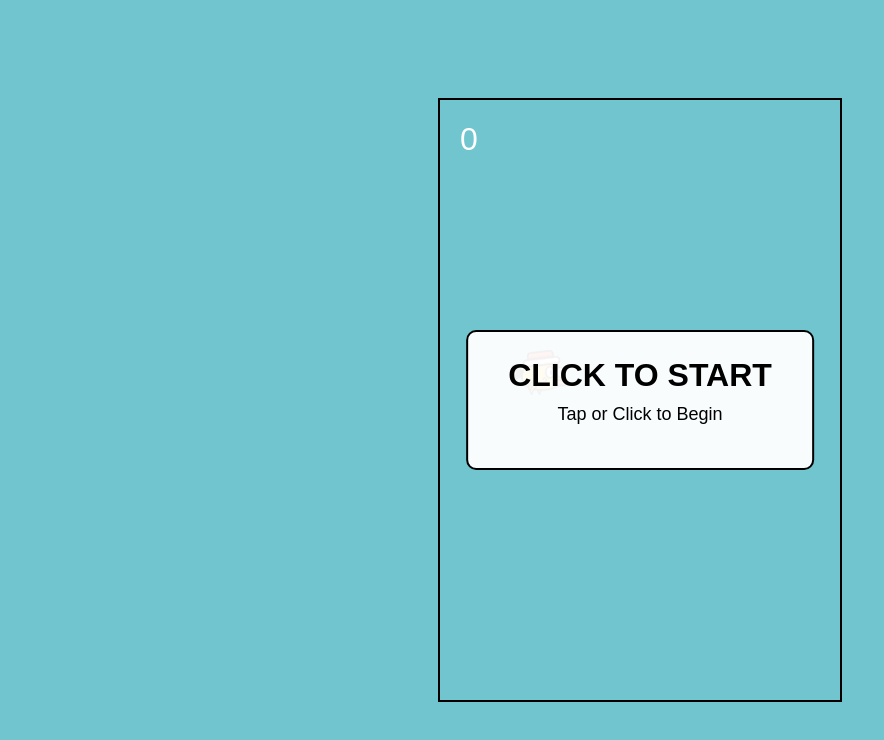
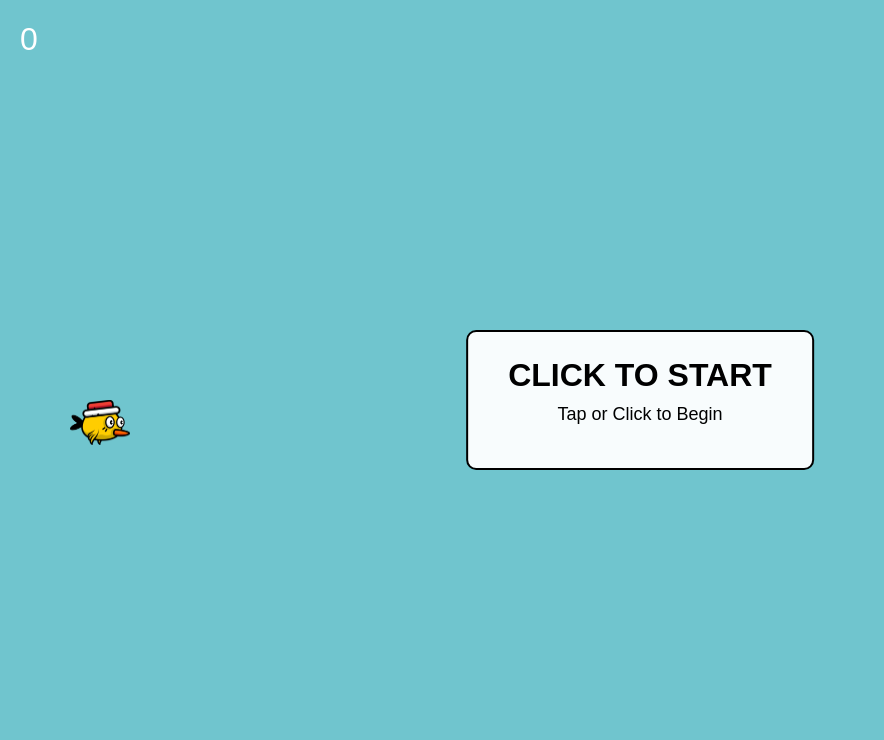
Before and after one commit to fahadamir8500/Funny-game, a plain HTML site: page index.html in a window 1280 px wide. Shown: the whole page, without its empty margins (0-884 px from the left). Drawn offline with Linux system fonts and the light colour scheme.

Commit message:
Update index.html

```diff
--- a/index.html
+++ b/index.html
@@ -5,13 +5,16 @@
   <title>Flappy Bird – Smooth Balanced Version</title>
 
   <style>
-    body {
+    /* 🔥 FULL DEVICE SIZE */
+    html, body {
       margin: 0;
+      padding: 0;
+      height: 100%;
+      overflow: hidden;
       background: #70c5ce;
       display: flex;
       justify-content: center;
       align-items: center;
-      height: 100vh;
       user-select: none;
       font-family: Arial;
     }
@@ -20,9 +23,11 @@
       background: url('img/background.png') repeat-y center top;
       background-size: cover;
       border: 2px solid #000;
+      display: block;
+      width: 100vw;   /* full width */
+      height: 100vh;  /* full height */
     }
 
-    /* 🔥 CLICK TO START SCREEN */
     #startScreen {
       position: fixed;
       top: 50%;
@@ -34,6 +39,7 @@
       border-radius: 10px;
       border: 2px solid black;
       display: block;
+      z-index: 5;
     }
 
     #startScreen h1 {
@@ -58,6 +64,7 @@
       box-shadow: 0 0 10px rgba(0,0,0,0.4);
       text-align: center;
       display: none;
+      z-index: 6;
     }
 
     #popup button {
@@ -74,9 +81,9 @@
 
 <body>
 
-  <canvas id="gameCanvas" width="400" height="600"></canvas>
+  <!-- 🔥 FULLSCREEN CANVAS -->
+  <canvas id="gameCanvas"></canvas>
 
-  <!-- 🔥 CLICK TO START SCREEN -->
   <div id="startScreen">
     <h1>CLICK TO START</h1>
     <p>Tap or Click to Begin</p>
@@ -90,10 +97,19 @@
   <script>
     const canvas = document.getElementById("gameCanvas");
     const ctx = canvas.getContext("2d");
+
     const popup = document.getElementById("popup");
     const startScreen = document.getElementById("startScreen");
 
     let bird, pipes, frame, score, gameOver, gameStarted;
+
+    /* 🔥 IMPORTANT: SET CANVAS EXACT DEVICE SIZE */
+    function resizeCanvas() {
+      canvas.width = window.innerWidth;
+      canvas.height = window.innerHeight;
+    }
+    resizeCanvas();
+    window.addEventListener("resize", resizeCanvas);
 
     // Load bird image
     let birdImage = new Image();
@@ -113,7 +129,7 @@
     document.addEventListener("click", () => {
       if (!gameStarted) {
         gameStarted = true;
-        startScreen.style.display = "none"; // HIDE START
+        startScreen.style.display = "none";
         backgroundMusic.play();
       }
       bird.velocity = bird.jump;
@@ -128,28 +144,16 @@
     }
 
     function resetGame() {
-      // bird = {
-      //   x: 70,
-      //   y: 250,
-      //   width: 40,
-      //   height: 30,
-      //   gravity: 0.20,
-      //   velocity: 0,
-      //   jump: -5.2,
-      //   rotation: 0
-      // };
-
       bird = {
         x: 70,
-  y: 250,
-  width: 60,   // 🔥 bigger width
-  height: 45,  // 🔥 bigger height
+        y: canvas.height / 2,
+        width: 60,
+        height: 45,
         gravity: 0.20,
         velocity: 0,
         jump: -5.2,
         rotation: 0
       };
-
 
       pipes = [];
       frame = 0;
@@ -158,7 +162,7 @@
       gameStarted = false;
 
       popup.style.display = "none";
-      startScreen.style.display = "block"; // SHOW START SCREEN AGAIN
+      startScreen.style.display = "block";
     }
 
     function retryGame() {
```
Lines whose indentation alone changed are shown as unchanged.
